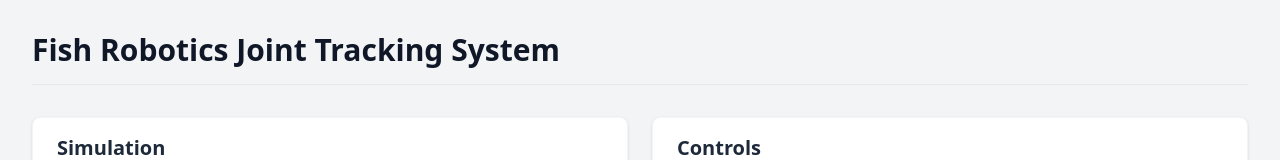
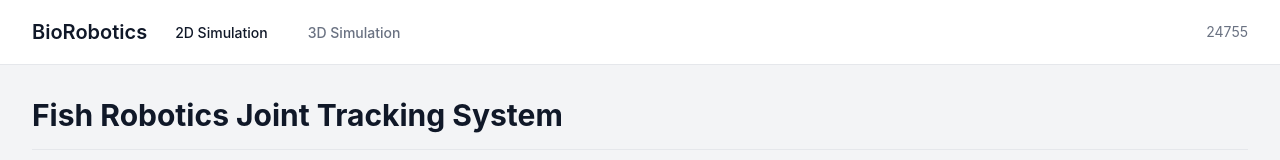
Before and after one commit to rohxnsxngh/biorobotics, a Vue app in the folder biorobotics-custom-sim/: page / in a window 1280 px wide. Shown: the top 160 px of the page. Built offline with nearby package versions, Linux system fonts and the light colour scheme.

Commit message:
feat: adding router for 3D and 2D sim

```diff
--- a/biorobotics-custom-sim/package.json
+++ b/biorobotics-custom-sim/package.json
@@ -15,9 +15,11 @@
     "recharts": "^2.15.1",
     "tailwindcss": "^4.0.8",
     "vue": "^3.5.13",
-    "vue-chart-3": "^3.1.8"
+    "vue-chart-3": "^3.1.8",
+    "vue-router": "^4.5.0"
   },
   "devDependencies": {
+    "@types/node": "^22.13.5",
     "@vitejs/plugin-vue": "^5.2.1",
     "@vue/tsconfig": "^0.7.0",
     "autoprefixer": "^10.4.20",
--- a/biorobotics-custom-sim/src/App.vue
+++ b/biorobotics-custom-sim/src/App.vue
@@ -1,17 +1,33 @@
-<script setup lang="ts"></script>
-
 <template>
-  <div><Undulation /></div>
+  <div id="app">
+    <NavBar />
+    <router-view />
+  </div>
 </template>
 
 <script>
-import { defineComponent } from "vue";
-import Undulation from "./components/Undulation.vue";
+import NavBar from './components/NavBar.vue';
 
-export default defineComponent({
-  name: "App",
+export default {
+  name: 'App',
   components: {
-    Undulation,
-  },
-});
+    NavBar
+  }
+}
 </script>
+
+<style>
+body {
+  margin: 0;
+  padding: 0;
+  background-color: #f8f9fa;
+  font-family: -apple-system, BlinkMacSystemFont, 'Segoe UI', Roboto, Oxygen,
+    Ubuntu, Cantarell, 'Open Sans', 'Helvetica Neue', sans-serif;
+}
+
+#app {
+  min-height: 100vh;
+  display: flex;
+  flex-direction: column;
+}
+</style>
--- /dev/null
+++ b/biorobotics-custom-sim/src/components/3DSimulation.vue
@@ -0,0 +1,74 @@
+<template>
+    <div class="bg-gray-100 min-h-screen">
+      <div class="max-w-7xl mx-auto px-4 py-8 sm:px-6 lg:px-8">
+        <h1 class="text-3xl font-bold text-gray-900 mb-8 border-b border-gray-200 pb-4">
+          3D Fish Robotics Simulation
+        </h1>
+
+        <div class="bg-white rounded-lg shadow-sm border border-gray-100 overflow-hidden mb-6">
+          <div class="px-6 py-4 border-b border-gray-100">
+            <h2 class="text-xl font-semibold text-gray-800">3D Visualization</h2>
+          </div>
+          <div class="p-6">
+            <div class="bg-gray-50 border border-gray-200 rounded-lg p-8 flex items-center justify-center" style="height: 500px;">
+              <div class="text-center">
+                <div class="text-gray-400 mb-4">
+                  <svg xmlns="http://www.w3.org/2000/svg" class="h-16 w-16 mx-auto" fill="none" viewBox="0 0 24 24" stroke="currentColor">
+                    <path stroke-linecap="round" stroke-linejoin="round" stroke-width="1" d="M9.75 17L9 20l-1 1h8l-1-1-.75-3M3 13h18M5 17h14a2 2 0 002-2V5a2 2 0 00-2-2H5a2 2 0 00-2 2v10a2 2 0 002 2z" />
+                  </svg>
+                </div>
+                <h3 class="text-lg font-medium text-gray-900 mb-2">3D Simulation Coming Soon</h3>
+                <p class="text-gray-600 mb-4">The 3D simulation using Three.js and Rapier.js is under development.</p>
+                <p class="text-sm text-gray-500">This view will provide a more immersive visualization of the fish locomotion with AprilTag tracking.</p>
+              </div>
+            </div>
+
+            <div class="flex justify-center mt-6">
+              <router-link
+                to="/"
+                class="px-5 py-2 bg-gray-800 text-white rounded-md text-sm font-medium shadow-sm hover:bg-gray-900 focus:outline-none focus:ring-2 focus:ring-offset-2 focus:ring-gray-700 transition-colors"
+              >
+                Return to 2D Simulation
+              </router-link>
+            </div>
+          </div>
+        </div>
+
+        <div class="bg-white rounded-lg shadow-sm border border-gray-100 overflow-hidden">
+          <div class="px-6 py-4 border-b border-gray-100">
+            <h2 class="text-xl font-semibold text-gray-800">3D Implementation Plan</h2>
+          </div>
+          <div class="p-6">
+            <ul class="space-y-2 text-sm text-gray-600">
+              <li class="flex items-start">
+                <span class="inline-block w-1.5 h-1.5 rounded-full bg-gray-800 mt-1.5 mr-3 flex-shrink-0"></span>
+                <span>Implement 3D models of fish body segments with Three.js</span>
+              </li>
+              <li class="flex items-start">
+                <span class="inline-block w-1.5 h-1.5 rounded-full bg-gray-800 mt-1.5 mr-3 flex-shrink-0"></span>
+                <span>Add physics-based locomotion using Rapier.js</span>
+              </li>
+              <li class="flex items-start">
+                <span class="inline-block w-1.5 h-1.5 rounded-full bg-gray-800 mt-1.5 mr-3 flex-shrink-0"></span>
+                <span>Create AprilTag visualization in 3D space</span>
+              </li>
+              <li class="flex items-start">
+                <span class="inline-block w-1.5 h-1.5 rounded-full bg-gray-800 mt-1.5 mr-3 flex-shrink-0"></span>
+                <span>Implement camera controls for different viewing angles</span>
+              </li>
+              <li class="flex items-start">
+                <span class="inline-block w-1.5 h-1.5 rounded-full bg-gray-800 mt-1.5 mr-3 flex-shrink-0"></span>
+                <span>Add water physics and environmental effects</span>
+              </li>
+            </ul>
+          </div>
+        </div>
+      </div>
+    </div>
+  </template>
+
+  <script>
+  export default {
+    name: 'ThreeDSimulation'
+  }
+  </script>
--- /dev/null
+++ b/biorobotics-custom-sim/src/components/Navbar.vue
@@ -0,0 +1,89 @@
+<template>
+    <nav class="bg-white shadow-sm border-b border-gray-200">
+      <div class="max-w-7xl mx-auto px-4 sm:px-6 lg:px-8">
+        <div class="flex justify-between h-16">
+          <div class="flex">
+            <div class="flex-shrink-0 flex items-center">
+              <!-- Logo/Brand -->
+              <span class="text-xl font-semibold text-gray-900">BioRobotics</span>
+            </div>
+            <div class="hidden sm:ml-6 sm:flex sm:space-x-8">
+              <!-- Navigation Links -->
+              <router-link
+                to="/"
+                class="border-transparent text-gray-500 hover:border-gray-300 hover:text-gray-700 inline-flex items-center px-1 pt-1 border-b-2 text-sm font-medium"
+                :class="{'border-gray-900 text-gray-900': $route.path === '/'}"
+                exact
+              >
+                2D Simulation
+              </router-link>
+              <router-link
+                to="/3d-simulation"
+                class="border-transparent text-gray-500 hover:border-gray-300 hover:text-gray-700 inline-flex items-center px-1 pt-1 border-b-2 text-sm font-medium"
+                :class="{'border-gray-900 text-gray-900': $route.path === '/3d-simulation'}"
+              >
+                3D Simulation
+              </router-link>
+            </div>
+          </div>
+          <div class="hidden sm:ml-6 sm:flex sm:items-center">
+            <!-- Right side content (if needed) -->
+            <span class="text-sm text-gray-500">24755</span>
+          </div>
+
+          <!-- Mobile menu button -->
+          <div class="flex items-center sm:hidden">
+            <button
+              @click="mobileMenuOpen = !mobileMenuOpen"
+              class="inline-flex items-center justify-center p-2 rounded-md text-gray-400 hover:text-gray-500 hover:bg-gray-100 focus:outline-none focus:ring-2 focus:ring-inset focus:ring-gray-500"
+              aria-expanded="false"
+            >
+              <span class="sr-only">Open main menu</span>
+              <!-- Heroicon name: menu -->
+              <svg class="h-6 w-6" xmlns="http://www.w3.org/2000/svg" fill="none" viewBox="0 0 24 24" stroke="currentColor" aria-hidden="true">
+                <path stroke-linecap="round" stroke-linejoin="round" stroke-width="2" d="M4 6h16M4 12h16M4 18h16" />
+              </svg>
+            </button>
+          </div>
+        </div>
+      </div>
+
+      <!-- Mobile menu, show/hide based on menu state -->
+      <div class="sm:hidden" v-if="mobileMenuOpen">
+        <div class="pt-2 pb-3 space-y-1">
+          <router-link
+            to="/"
+            class="bg-white border-transparent text-gray-500 hover:bg-gray-50 hover:border-gray-300 hover:text-gray-700 block pl-3 pr-4 py-2 border-l-4 text-base font-medium"
+            :class="{'bg-gray-50 border-gray-900 text-gray-900': $route.path === '/'}"
+            exact
+            @click="mobileMenuOpen = false"
+          >
+            2D Simulation
+          </router-link>
+          <router-link
+            to="/3d-simulation"
+            class="bg-white border-transparent text-gray-500 hover:bg-gray-50 hover:border-gray-300 hover:text-gray-700 block pl-3 pr-4 py-2 border-l-4 text-base font-medium"
+            :class="{'bg-gray-50 border-gray-900 text-gray-900': $route.path === '/3d-simulation'}"
+            @click="mobileMenuOpen = false"
+          >
+            3D Simulation
+          </router-link>
+        </div>
+      </div>
+    </nav>
+  </template>
+
+  <script>
+  import { ref } from 'vue';
+
+  export default {
+    name: 'NavBar',
+    setup() {
+      const mobileMenuOpen = ref(false);
+
+      return {
+        mobileMenuOpen
+      };
+    }
+  };
+  </script>
--- a/biorobotics-custom-sim/src/main.ts
+++ b/biorobotics-custom-sim/src/main.ts
@@ -1,5 +1,6 @@
 import { createApp } from 'vue'
 import './style.css'
 import App from './App.vue'
+import router from './router'
 
-createApp(App).mount('#app')
+createApp(App).use(router).mount('#app')
--- /dev/null
+++ b/biorobotics-custom-sim/src/router/index.ts
@@ -0,0 +1,23 @@
+import { createRouter, createWebHistory } from 'vue-router'
+import FishTrackingSystem from '../components/Undulation.vue'
+import ThreeDSimulation from '../components/3DSimulation.vue'
+
+const routes = [
+  {
+    path: '/',
+    name: 'home',
+    component: FishTrackingSystem
+  },
+  {
+    path: '/3d-simulation',
+    name: 'threedSimulation',
+    component: ThreeDSimulation
+  }
+]
+
+const router = createRouter({
+  history: createWebHistory(import.meta.env.BASE_URL),
+  routes
+})
+
+export default router
```
Also changed, not shown: biorobotics-custom-sim/src/script/index.ts (added), 1 other file (tests, documents, lock files or other folders).
